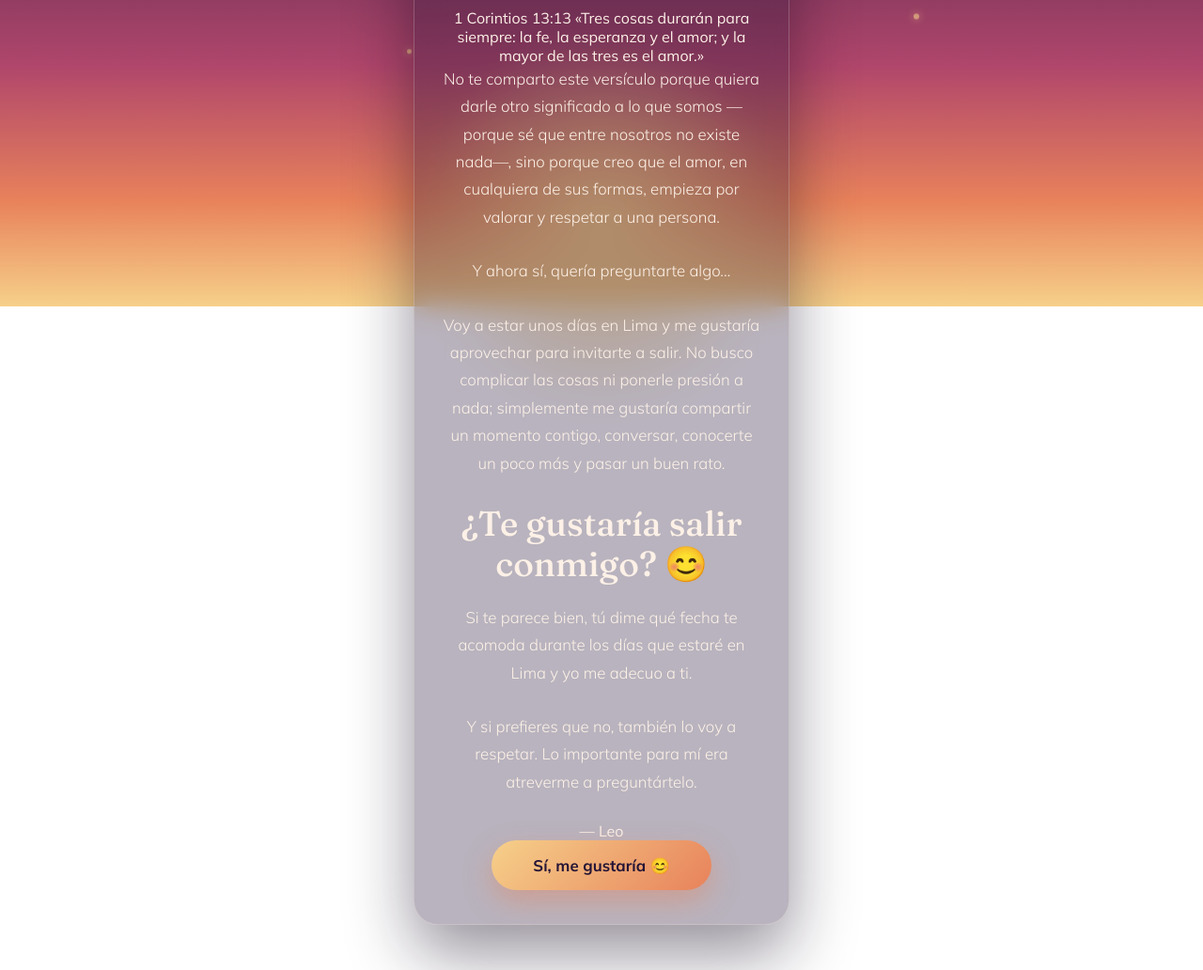
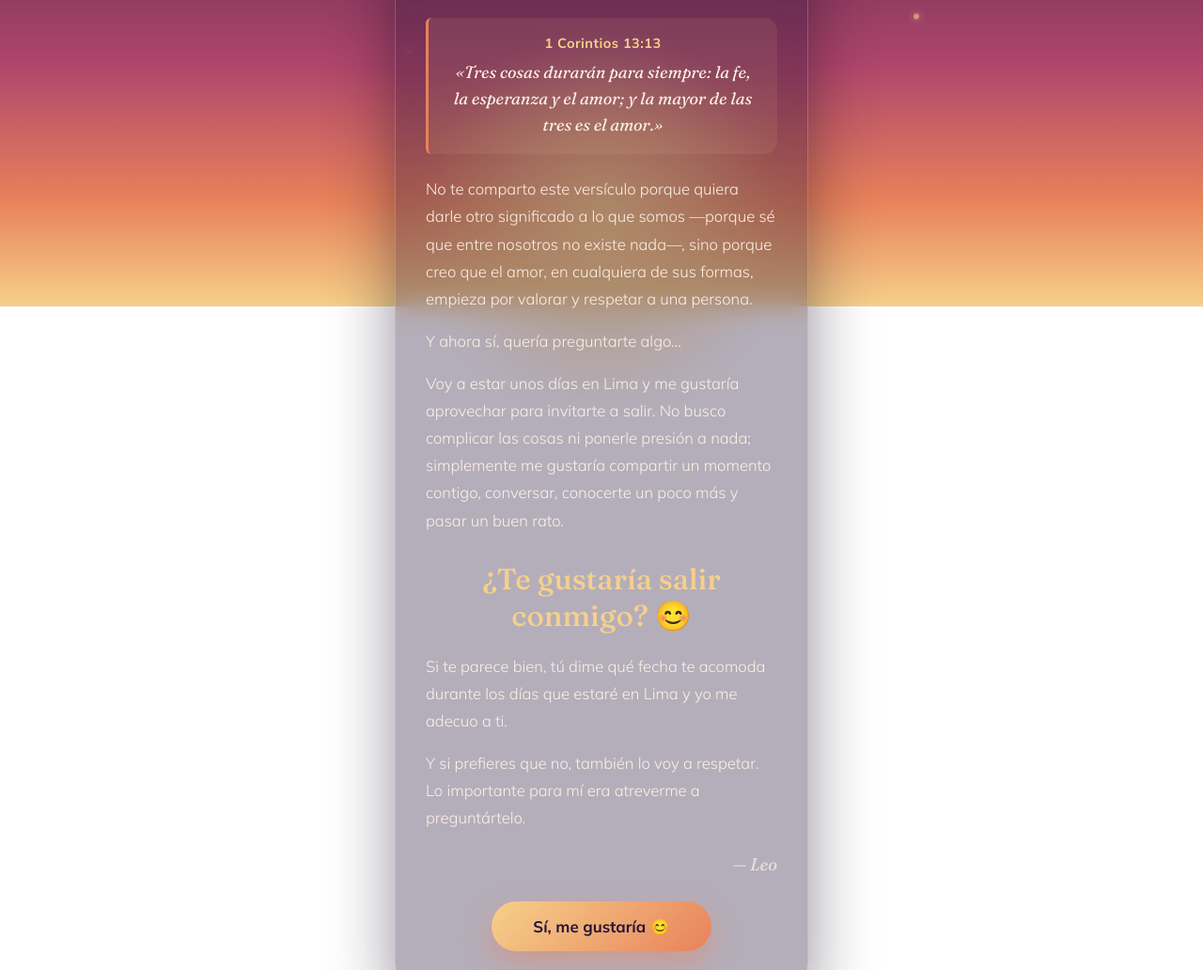
Before and after one commit to leonelmontes597-eng/leo, a plain HTML site: page index.html in a window 1280 px wide. Shown: the part 474-1506 px from the top of the page at 94% size. Before the commit the page ends 1482 px from the top, so only its background shows below. Drawn offline with Linux system fonts and the light colour scheme.

Commit message:
Update estilo.css

```diff
--- a/estilo.css
+++ b/estilo.css
@@ -5,7 +5,7 @@
   --calido: #e8825b;
   --luz: #f6d08a;
   --claro: #fdf1e7;
-  --tenue: rgba(253, 241, 231, 0.72);
+  --tenue: rgba(253, 241, 231, 0.78);
   --borde: rgba(253, 241, 231, 0.22);
 }
 
@@ -21,7 +21,7 @@ body {
   justify-content: center;
   padding: 24px;
   position: relative;
-  overflow: hidden;
+  overflow-x: hidden;
 }
 
 /* Cielo del atardecer */
@@ -61,11 +61,11 @@ body {
 .tarjeta {
   position: relative;
   width: 100%;
-  max-width: 400px;
-  padding: 40px 30px 36px;
+  max-width: 440px;
+  margin: 40px 0;
+  padding: 42px 32px 38px;
   border-radius: 26px;
-  text-align: center;
-  background: rgba(36, 20, 54, 0.32);
+  background: rgba(36, 20, 54, 0.34);
   border: 1px solid var(--borde);
   backdrop-filter: blur(14px);
   -webkit-backdrop-filter: blur(14px);
@@ -78,58 +78,74 @@ body {
   to   { opacity: 1; transform: none; }
 }
 
-.para {
-  font-size: 0.95rem;
-  color: var(--tenue);
-  margin-bottom: 18px;
-}
-.nombre {
-  font-family: 'Fraunces', serif;
-  font-style: italic;
-  font-size: 1.15rem;
-  color: var(--luz);
-}
-
-.pregunta {
+.saludo {
   font-family: 'Fraunces', serif;
   font-weight: 500;
-  font-size: 2rem;
-  line-height: 1.18;
-  margin-bottom: 20px;
+  font-size: 2.1rem;
+  line-height: 1.2;
+  color: var(--luz);
+  text-align: center;
+  margin-bottom: 24px;
 }
 
 .mensaje {
   font-weight: 300;
-  font-size: 1.05rem;
+  font-size: 1.04rem;
   line-height: 1.75;
   color: var(--claro);
-  margin-bottom: 28px;
+  text-align: left;
+  margin-bottom: 16px;
 }
 
-.detalles {
+/* Versículo */
+.versiculo {
   display: flex;
   flex-direction: column;
-  gap: 10px;
-  margin-bottom: 26px;
+  gap: 8px;
+  margin: 22px 0;
+  padding: 18px 20px;
+  border-left: 3px solid var(--calido);
+  border-radius: 6px 14px 14px 6px;
+  background: rgba(246, 208, 138, 0.08);
+  text-align: center;
 }
-.dato {
-  display: flex;
-  align-items: center;
-  gap: 12px;
-  font-size: 1rem;
+.versiculo .ref {
+  font-weight: 700;
+  font-size: 0.9rem;
+  letter-spacing: 0.5px;
+  color: var(--luz);
+}
+.versiculo .texto {
+  font-family: 'Fraunces', serif;
+  font-style: italic;
+  font-size: 1.12rem;
+  line-height: 1.55;
   color: var(--claro);
-  text-align: left;
 }
-.ico { font-size: 1.25rem; width: 1.6rem; text-align: center; }
 
-.cuenta {
+/* Pregunta destacada */
+.pregunta {
   font-family: 'Fraunces', serif;
-  font-size: 1.05rem;
+  font-weight: 500;
+  font-size: 1.7rem;
+  line-height: 1.25;
   color: var(--luz);
-  margin-bottom: 24px;
+  text-align: center;
+  margin: 28px 0 20px;
+}
+
+.firma {
+  font-family: 'Fraunces', serif;
+  font-style: italic;
+  font-size: 1.15rem;
+  color: var(--tenue);
+  text-align: right;
+  margin: 24px 0 28px;
 }
 
 .acepto {
+  display: block;
+  margin: 0 auto;
   font-family: 'Mulish', sans-serif;
   font-weight: 700;
   font-size: 1.05rem;
@@ -146,7 +162,7 @@ body {
 .acepto:active { transform: translateY(0); }
 .acepto:focus-visible { outline: 3px solid var(--claro); outline-offset: 3px; }
 
-.respuesta { margin-top: 8px; }
+.respuesta { margin-top: 22px; text-align: center; }
 .respuesta-titulo {
   font-family: 'Fraunces', serif;
   font-size: 1.5rem;
@@ -170,7 +186,8 @@ body {
 }
 
 @media (min-width: 480px) {
-  .pregunta { font-size: 2.3rem; }
+  .saludo { font-size: 2.4rem; }
+  .pregunta { font-size: 1.95rem; }
 }
 
 @media (prefers-reduced-motion: reduce) {
```
